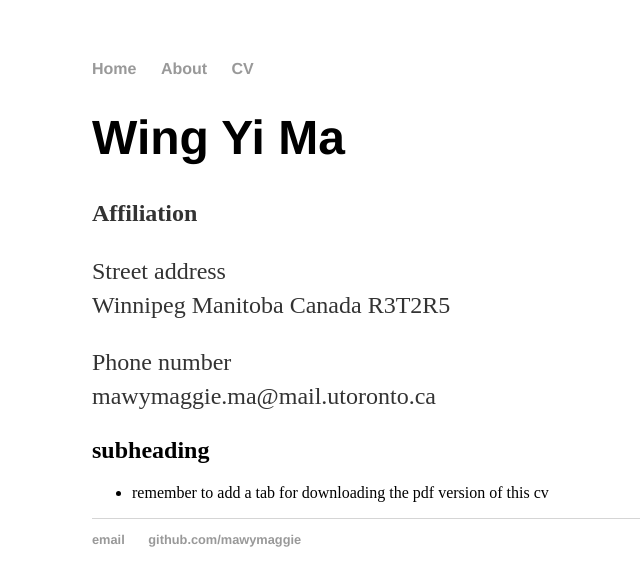
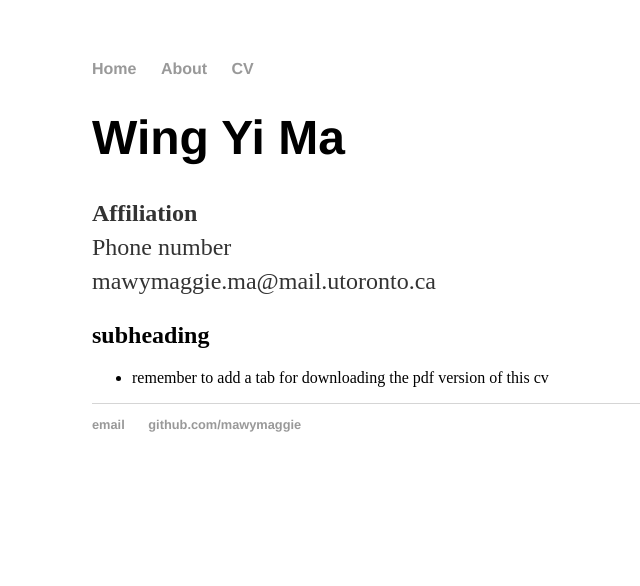
Before and after one commit to mawymaggie/mawymaggie.github.io, a Jekyll site: the page built from cv/index.html, in a window 1280 px wide. Shown: the top 586 px of the page, without its empty margins (100-740 px from the left). Built offline with Jekyll 4.4.1, drawn with Linux system fonts in a browser that asks for light colours.

Commit message:
Update index.html
testing with simpler layout

```diff
--- a/cv/index.html
+++ b/cv/index.html
@@ -4,9 +4,7 @@ title: CV
 ---
 <div class="blurb">
         <h1>Wing Yi Ma</h1>
-        <p><b>Affiliation</b></p>
-        <p>Street address <br/> Winnipeg Manitoba Canada R3T2R5 </p>
-        <p>Phone number <br/> mawymaggie.ma@mail.utoronto.ca</p>
+        <p><b>Affiliation</b><br/>Phone number <br/> mawymaggie.ma@mail.utoronto.ca</p>
         <h2>subheading</h2>
         <ul>
         <li> remember to add a tab for downloading the pdf version of this cv </li>
```
